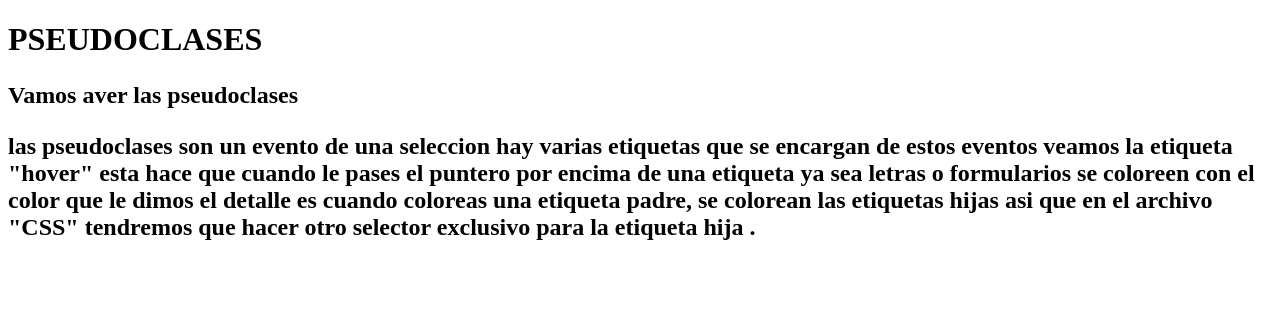
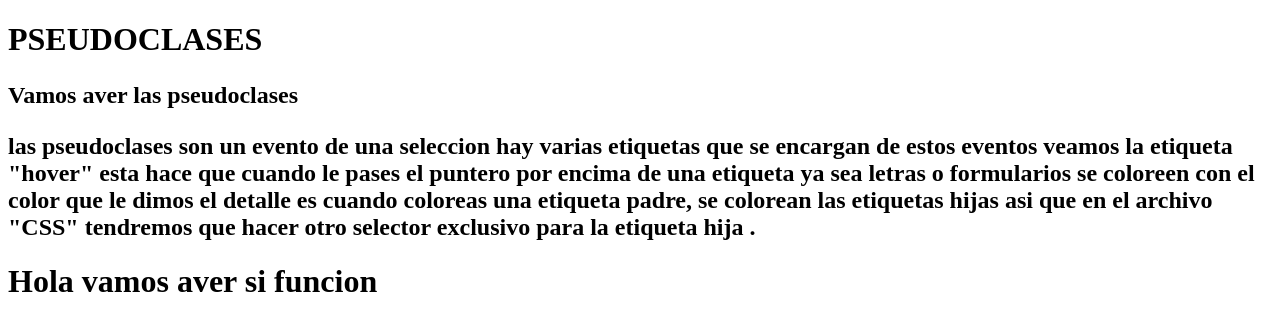
Before and after one commit to Emmanuelvp88/Curso-CSS, a plain HTML site: page 2.pseudoClases/2.Pseudoclases.html in a window 1280 px wide. Drawn offline with Linux system fonts and the light colour scheme.

Commit message:
Subimos una prueb de Drive

```diff
--- a/2.pseudoClases/2.Pseudoclases.html
+++ b/2.pseudoClases/2.Pseudoclases.html
@@ -24,6 +24,7 @@
 			tendremos que hacer otro selector exclusivo para la etiqueta hija .
 		</span>
 	</h2>
+	<h1>Hola vamos aver si funcion</h1>
 </body>
 
 </html>
```
